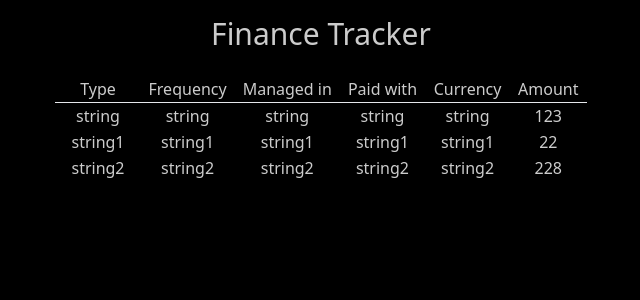
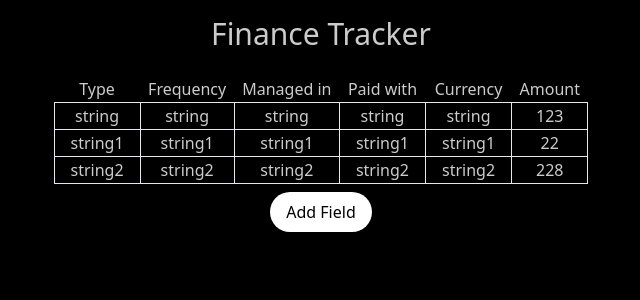
Before and after one commit to IvanWake/finance-tracker, a Next.js app: page / in a window 1280 px wide. Shown: the top 300 px of the page, without its empty margins (319-959 px from the left). Built offline with nearby package versions, Linux system fonts and the light colour scheme.

Commit message:
Add logic for Add New Track using form, and validate form

```diff
--- a/app/page.tsx
+++ b/app/page.tsx
@@ -1,10 +1,12 @@
 import Table from "@/components/Table/Table";
+import AddField from "@/components/Fields/AddField";
 
 const Home = () => {
     return (
         <div className="flex flex-col items-center justify-center p-4">
             <h1 className="text-3xl font-medium mb-4" >Finance Tracker</h1>
             <Table />
+            <AddField />
         </div>
     );
 }
--- /dev/null
+++ b/components/Fields/AddField.tsx
@@ -0,0 +1,26 @@
+'use client';
+import { useState } from "react";
+import AddFieldForm from "@/components/Fields/AddFieldForm";
+
+const AddField = () => {
+    const [isFormVisible, setIsFormVisible] = useState(false);
+
+    const addFieldHandler = () =>
+        setIsFormVisible(prevState => !prevState);
+    return (
+        <>
+
+            { isFormVisible ?
+                <AddFieldForm onAddField={addFieldHandler} /> :
+                <button
+                    type="button"
+                    onClick={addFieldHandler}
+                    className="bg-white rounded-full py-2 px-4 text-black font-medium">
+                    Add Field
+                </button>
+            }
+        </>
+    );
+}
+
+export default AddField;
--- /dev/null
+++ b/components/Fields/AddFieldForm.tsx
@@ -0,0 +1,102 @@
+'use client';
+import { useForm } from "react-hook-form";
+import { useTracks } from "@/store/tracks-store";
+
+type Props = {
+    onAddField: () => void
+}
+
+type FormFields = {
+    type: string,
+    frequency: string,
+    managedIn: string,
+    paidWith: string,
+    currency: string,
+    amount: number,
+};
+
+const AddFieldForm = ({onAddField}: Props) => {
+    const {
+        handleSubmit,
+        register
+    } = useForm<FormFields>();
+    const { addTrack } = useTracks();
+
+    const submitHandler = (fields) => {
+        addTrack({
+                type: fields.fieldType,
+                frequency: fields.fieldFrequency,
+                managedIn: fields.fieldManagedIn,
+                paidWith: fields.fieldPaidWith,
+                currency: fields.fieldCurrency,
+                amount: fields.fieldAmount,
+            });
+        onAddField();
+    }
+
+    return (
+        <form className="flex flex-col space-y-2 my-2 text-white text-center" onSubmit={handleSubmit(submitHandler)}>
+            <div className="flex space-x-2 justify-center items-center">
+                <label htmlFor="type">Type</label>
+                <input
+                    {...register('fieldType', {required: true})}
+                    id="type"
+                    className="px-2 py-1 border-b-white border-b-[1px] focus:outline-none bg-black "
+                    type="text"
+                />
+            </div>
+            <div className="flex space-x-2 justify-center items-center">
+                <label htmlFor="frequency">Frequency</label>
+                <input
+                    {...register('fieldFrequency', {required: true})}
+                    id="frequency"
+                    className="px-2 py-1 border-b-white border-b-[1px] focus:outline-none bg-black"
+                    type="text"
+                />
+            </div>
+            <div className="flex space-x-2 justify-center items-center">
+                <label htmlFor="managedIn">Managed in</label>
+                <input
+                    {...register('fieldManagedIn', {required: true})}
+                    id="managedIn"
+                    className="px-2 py-1 border-b-white border-b-[1px] focus:outline-none bg-black"
+                    type="text"
+                />
+            </div>
+            <div className="flex space-x-2 justify-center items-center">
+                <label htmlFor="paidWith">Paid With</label>
+                <input
+                    {...register('fieldPaidWith', {required: true})}
+                    id="paidWith"
+                    className="px-2 py-1 border-b-white border-b-[1px] focus:outline-none bg-black"
+                    type="text"
+                />
+            </div>
+            <div className="flex space-x-2 justify-center items-center">
+                <label htmlFor="currency">Currency</label>
+                <input
+                    {...register('fieldCurrency', {required: true})}
+                    id="currency"
+                    className="px-2 py-1 border-b-white border-b-[1px] focus:outline-none bg-black"
+                    type="text"
+                />
+            </div>
+            <div className="flex space-x-2 justify-center items-center">
+                <label htmlFor="amount">Amount</label>
+                <input
+                    {...register('fieldAmount', {required: true})}
+                    id="amount"
+                    className="px-2 py-1 border-b-white border-b-[1px] focus:outline-none bg-black"
+                    type="number"
+                />
+            </div>
+            <button
+                type="submit"
+                className="bg-white rounded-full py-2 px-4 text-black font-medium">
+                Add Field
+            </button>
+        </form>
+    );
+}
+
+export default AddFieldForm;
--- a/components/Fields/EditingField.tsx
+++ b/components/Fields/EditingField.tsx
@@ -21,7 +21,7 @@ const EditingField = ({initialValue}: Props) => {
                     <input
                         type="text"
                         size="3.5"
-                        className="focus: outline-none bg-black text-white"
+                        className="focus: outline-none bg-black text-white text-center"
                         value={fieldValue}
                         onChange={handleChange}
                         onBlur={handleBlur}
@@ -30,7 +30,7 @@ const EditingField = ({initialValue}: Props) => {
                 ) : (
                     <td
                         onDoubleClick={handleDoubleClick}
-                        className="text-center px-4">
+                        className="text-center px-4 border-r border-l">
                         {fieldValue}
                     </td>
                 )
--- a/components/Fields/Field.tsx
+++ b/components/Fields/Field.tsx
@@ -1,6 +1,4 @@
-'use client';
 import EditingField from "@/components/Fields/EditingField";
-import { useState } from "react";
 
 type Props = {
     type: string,
@@ -13,7 +11,7 @@ type Props = {
 
 const Field = ({type, frequency, managedIn, paidWith, currency, amount}: Props) => {
     return (
-        <tr>
+        <tr className="border-b border-l border-r text-center">
             <EditingField initialValue={type} />
             <EditingField initialValue={frequency} />
             <EditingField initialValue={managedIn} />
--- a/components/Fields/Fields.tsx
+++ b/components/Fields/Fields.tsx
@@ -1,54 +1,19 @@
 import Field from "@/components/Fields/Field";
-
+import { useTracks } from "@/store/tracks-store";
 const Fields = () => {
-    type Tracks = {
-        type: string,
-        frequency: string,
-        managedIn: string,
-        paidWith: string,
-        currency: string,
-        amount: number,
-    }
-
-    const tracks: Tracks[] = [
-        {
-            type: 'string',
-            frequency: 'string',
-            managedIn: 'string',
-            paidWith: 'string',
-            currency: 'string',
-            amount: 123,
-        },
-        {
-            type: 'string1',
-            frequency: 'string1',
-            managedIn: 'string1',
-            paidWith: 'string1',
-            currency: 'string1',
-            amount: 22,
-        },
-        {
-            type: 'string2',
-            frequency: 'string2',
-            managedIn: 'string2',
-            paidWith: 'string2',
-            currency: 'string2',
-            amount: 228,
-        },
-    ];
-
+    const { tracks } = useTracks();
     return (
         <>
             {
-                tracks.map(field => (
+                tracks.map(track => (
                     <Field
                         key={'fId ' + Math.random()}
-                        type={field.type}
-                        frequency={field.frequency}
-                        managedIn={field.managedIn}
-                        paidWith={field.paidWith}
-                        currency={field.currency}
-                        amount={field.amount}
+                        type={track.type}
+                        frequency={track.frequency}
+                        managedIn={track.managedIn}
+                        paidWith={track.paidWith}
+                        currency={track.currency}
+                        amount={track.amount}
 
                     />
                 ))
--- a/components/Table/Table.tsx
+++ b/components/Table/Table.tsx
@@ -6,7 +6,7 @@ const Table = () => {
     const tHeads: string[] = [
         'Type', 'Frequency', 'Managed in',
         'Paid with', 'Currency', 'Amount'
-    ];
+    ]
 
     return (
         <div className="flex flex-col">
--- /dev/null
+++ b/store/tracks-store.ts
@@ -0,0 +1,48 @@
+import { create } from "zustand";
+
+type Track = {
+    type: string,
+    frequency: string,
+    managedIn: string,
+    paidWith: string,
+    currency: string,
+    amount: number,
+}
+
+type Tracks = {
+    tracks: Track[],
+    addTrack: (addingTrack: Track) => void
+}
+
+export const useTracks = create<Tracks>()((set) => ({
+    tracks: [
+        {
+            type: 'string',
+            frequency: 'string',
+            managedIn: 'string',
+            paidWith: 'string',
+            currency: 'string',
+            amount: 123,
+        },
+        {
+            type: 'string1',
+            frequency: 'string1',
+            managedIn: 'string1',
+            paidWith: 'string1',
+            currency: 'string1',
+            amount: 22,
+        },
+        {
+            type: 'string2',
+            frequency: 'string2',
+            managedIn: 'string2',
+            paidWith: 'string2',
+            currency: 'string2',
+            amount: 228,
+        },
+    ],
+    addTrack: (addingTrack) => set((state) => {
+        const updatedTracks = [...state.tracks, addingTrack];
+        return { tracks: updatedTracks };
+    }),
+}))
```
Also changed, not shown: package.json (+5 -3 lines), 1 other file (tests, documents, lock files or other folders).
